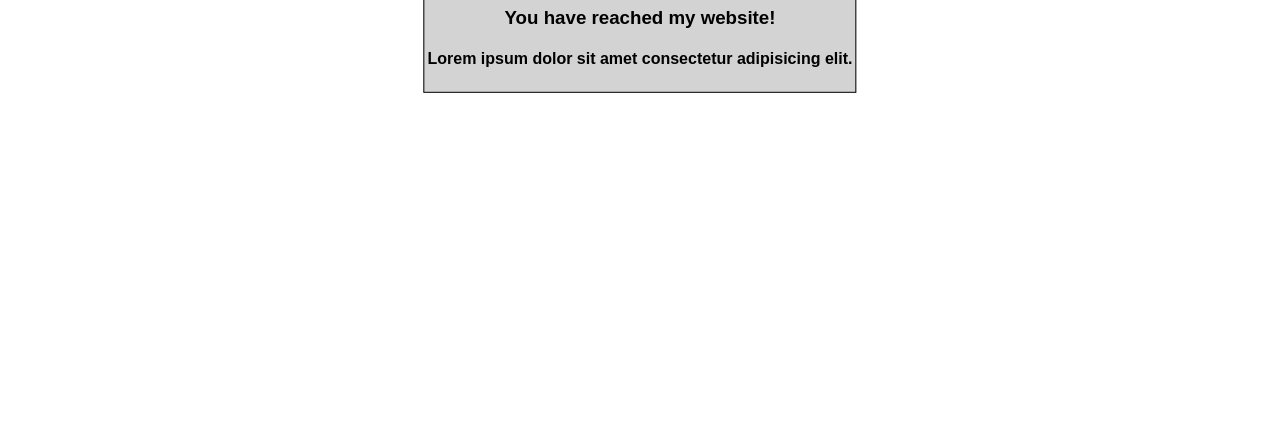
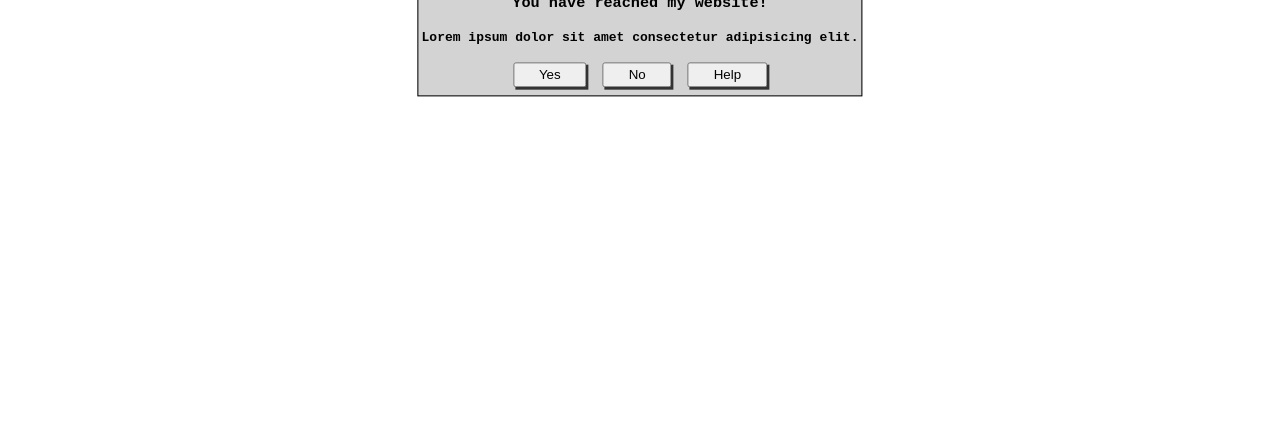
Before and after one commit to Chrstjan/Windows-98-Modal-Window, a plain HTML site: page index.html in a window 1280 px wide. Shown: the part 378-800 px from the top of the page. Drawn offline with Linux system fonts and the light colour scheme.

Commit message:
Made the modal footer and font

```diff
--- a/Assets/css/main-content.css
+++ b/Assets/css/main-content.css
@@ -40,14 +40,25 @@
   color: #000000;
   font-size: 30px;
   position: absolute;
-  top: 53%;
+  top: 38%;
   left: 50%;
   transform: translate(-50%, -50%);
-}
-
-.modal-body {
 }
 
 .modal-body .body-header hgroup {
   text-align: center;
 }
+
+.modal-body .modal-footer {
+  display: flex;
+  justify-content: center;
+  align-items: center;
+  gap: 1rem;
+}
+
+.modal-footer .modal-btn {
+  cursor: pointer;
+  padding: 0.2rem 1.5rem;
+  box-shadow: 2px 2.3px #333;
+  margin-bottom: 0.3rem;
+}
--- a/Assets/css/main.css
+++ b/Assets/css/main.css
@@ -6,7 +6,7 @@
 body {
   margin: 0;
   padding: 0;
-  font-family: sans-serif;
+  font-family: monospace;
 }
 
 .main-container {
--- a/Assets/js/app.js
+++ b/Assets/js/app.js
@@ -46,6 +46,20 @@
 const modalFooter = document.createElement("footer");
 modalFooter.classList.add("modal-footer");
 
+const modalYesBtn = document.createElement("button");
+modalYesBtn.classList.add("modal-btn");
+modalYesBtn.textContent = "Yes";
+
+const modalNoBtn = document.createElement("button");
+modalNoBtn.classList.add("modal-btn");
+modalNoBtn.textContent = "No";
+
+const modalHelpBtn = document.createElement("button");
+modalHelpBtn.classList.add("modal-btn");
+modalHelpBtn.textContent = "Help";
+
+appendChildren(modalFooter, [modalYesBtn, modalNoBtn, modalHelpBtn]);
+
 appendChildren(modalBody, [modalBodyHeader, modalFooter]);
 
 appendChildren(modalWindow, [modalHeader, modalBody]);
```
